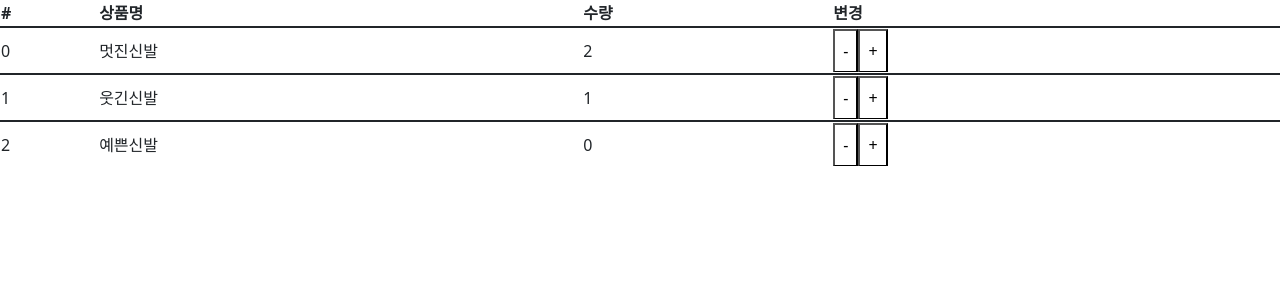
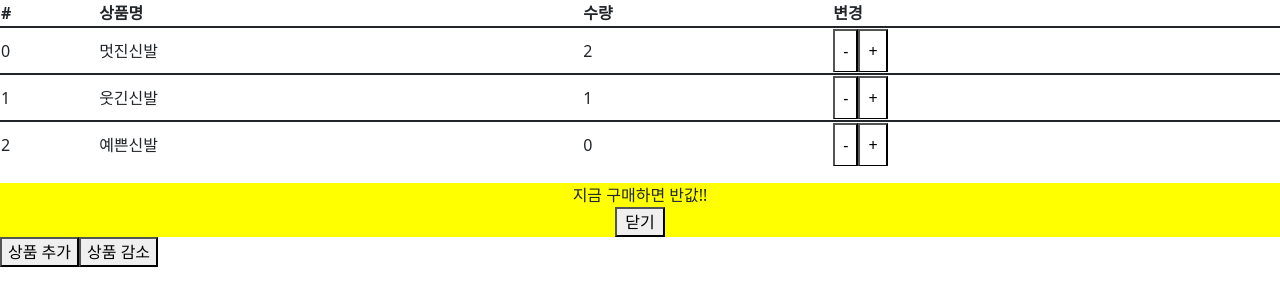
Before and after one commit to apeachicetea/About-Redux, a React (Create React App) app: page /cart in a window 1280 px wide. Shown: the top 306 px of the page. Built offline with nearby package versions, Linux system fonts and the light colour scheme.

Commit message:
Add: dispatch 함수에 데이터 실어보내기ㅑ

```diff
--- a/src/index.js
+++ b/src/index.js
@@ -2,7 +2,7 @@ import React from "react";
 import ReactDOM from "react-dom";
 import App from "./components/App";
 import { Provider } from "react-redux";
-import { createStore } from "redux";
+import { combineReducers, createStore } from "redux";
 
 const initialState = [
   { id: 0, name: "멋진신발", quan: 2 },
@@ -20,12 +20,36 @@ const reducer = (state = initialState, action) => {
       let copyy = [...state];
       copyy[0].quan--;
       return copyy;
+    case "Add":
+      let copyyy = [...state];
+      copyyy = [...state, action.payload];
+      return copyyy;
+    case "Sub":
+      let copyyyy = [...state];
+      copyyyy.pop();
+      return copyyyy;
     default:
       return state;
   }
 };
 
-const store = createStore(reducer);
+//Modal state같은 경우는 Cart.js에서만 필요한 state기 때문에
+//굳이 리덕스를 사용할 필요없고 해당 컴포넌트에서 useState를 사용하면 된다
+const initialModalState = true;
+
+const modalReducer = (state = initialModalState, action) => {
+  if (action.type === "Open") {
+    state = true;
+    return state;
+  } else if (action.type === "Close") {
+    state = false;
+    return state;
+  } else {
+    return state;
+  }
+};
+
+const store = createStore(combineReducers({ reducer, modalReducer }));
 
 ReactDOM.render(
   <Provider store={store}>
--- a/src/routes/Cart.js
+++ b/src/routes/Cart.js
@@ -2,14 +2,33 @@ import React from "react";
 import { Table } from "react-bootstrap";
 import { connect } from "react-redux";
 
-function Cart({ state, dispatch }) {
+function Cart({ state, modalState, dispatch }) {
   const handleOnClickPlus = () => {
-    dispatch({ type: `${process.env.REACT_APP_PLUS}` });
+    dispatch({ type: `${process.env.REACT_APP_PLUS}`, text: "수량 추가 완료" });
     // dispatch({ type: "Plus" });
   };
   const handleOnClickMinus = () => {
-    dispatch({ type: `${process.env.REACT_APP_MINUS}` });
+    dispatch({
+      type: `${process.env.REACT_APP_MINUS}`,
+      text: "수량 감소 완료",
+    });
     // dispatch({ type: "Minus" });
+  };
+
+  const handleOpenModal = () => {
+    dispatch({ type: "Open" });
+  };
+
+  const handleCloseModal = () => {
+    dispatch({ type: "Close" });
+  };
+
+  const handleAddList = () => {
+    dispatch({ type: "Add", payload: { id: 5, name: "간지신발", quan: 10 } });
+  };
+
+  const handleSubList = () => {
+    dispatch({ type: "Sub" });
   };
 
   return (
@@ -33,13 +52,60 @@ function Cart({ state, dispatch }) {
           </tr>
         ))}
       </Table>
+      <div
+        style={{
+          width: "100%",
+          backgroundColor: "yellow",
+          display: "flex",
+          flexDirection: "column",
+          justifyContent: "center",
+          alignItems: "center",
+        }}
+      >
+        {modalState ? (
+          <>
+            지금 구매하면 반값!!{" "}
+            <button
+              style={{
+                width: "50px",
+              }}
+              onClick={handleCloseModal}
+            >
+              닫기
+            </button>
+          </>
+        ) : (
+          <div
+            style={{
+              width: "100%",
+              backgroundColor: "white",
+              display: "flex",
+              flexDirection: "column",
+              justifyContent: "center",
+              alignItems: "center",
+            }}
+          >
+            <button
+              style={{
+                width: "50px",
+              }}
+              onClick={handleOpenModal}
+            >
+              열기
+            </button>
+          </div>
+        )}
+      </div>
+      <button onClick={handleAddList}>상품 추가</button>
+      <button onClick={handleSubList}>상품 감소</button>
     </div>
   );
 }
 
 function 함수명(state) {
   return {
-    state,
+    state: state.reducer,
+    modalState: state.modalReducer,
   };
 }
 
--- a/src/routes/Detail.js
+++ /dev/null
@@ -1,5 +0,0 @@
-function Detail() {
-  return null;
-}
-
-export default Detail;
```
Also changed, not shown: 1 other file (tests, documents, lock files or other folders).
